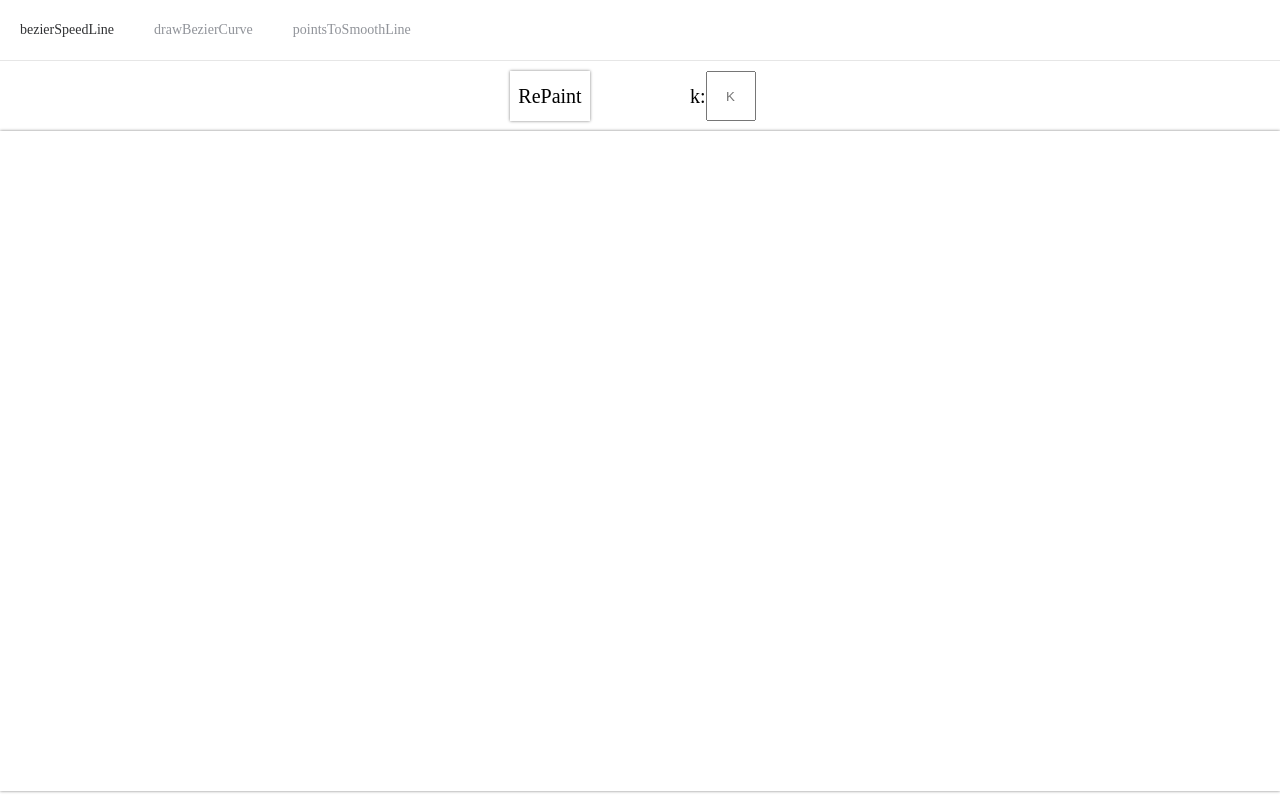
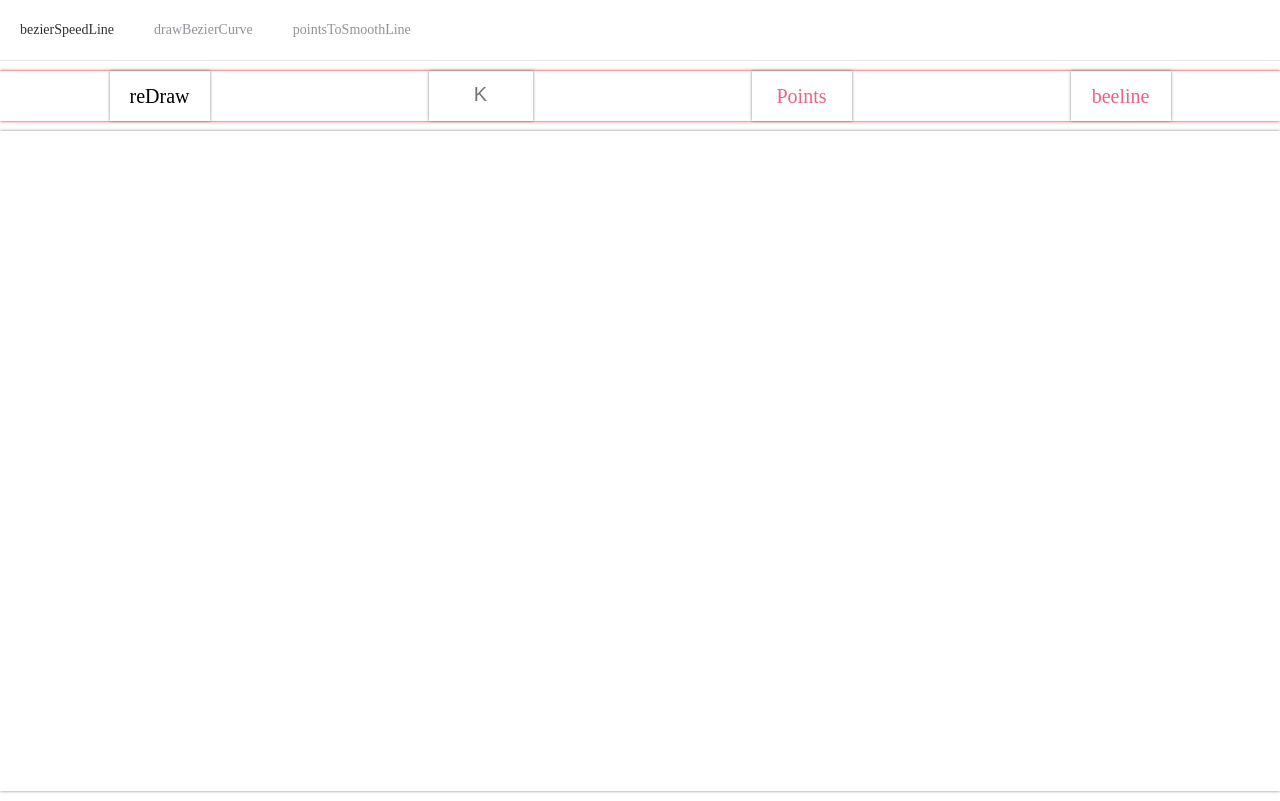
Before and after one commit to DataV-Team/FTP, a Vue app: page /#/pointsToSmoothLine in a window 1280 px wide. Built offline with nearby package versions, Linux system fonts and the light colour scheme.

Commit message:
完善 元素的 隐藏 显示

```diff
--- a/src/components/pointsToSmoothLine.vue
+++ b/src/components/pointsToSmoothLine.vue
@@ -1,11 +1,12 @@
 <template>
   <div id="points-to-smooth-line">
     <div class="action">
-      <div class="re-paint">RePaint</div>
-      <div class="k-value">
-        k:
-        <input type="text" placeholder="K">
-      </div>
+      <div @click="reDraw">reDraw</div>
+      <input type="text" placeholder="K">
+      <div :class="{red: enhance.pointsStatus}"
+        @click="changeDrawStatus('pointsStatus')">Points</div>
+      <div :class="{red: enhance.beelinesStatus}"
+        @click="changeDrawStatus('beelinesStatus')">beeline</div>
     </div>
     <canvas
       id="points-to-smooth-line-canvas"
@@ -77,7 +78,7 @@ export default {
       this.canvas.setAttribute('height', canvasWH.height)
     },
     /**
-     * @description         初始化canvas及必要数据
+     * @description         处理鼠标点下事件
      * @return  {undefined} 无返回值
      */
     handleMouseDown ({ offsetX, offsetY }) {
@@ -133,13 +134,17 @@ export default {
      * @return  {undefined} 无返回值
      */
     draw () {
-      const { drawPoints, drawBeelines, drawCurveLines } = this
+      const { ctx, canvasWH, drawPoints, drawBeelines, drawCurveLines, enhance } = this
 
-      drawPoints()
+      ctx.clearRect(0, 0, canvasWH.width, canvasWH.height)
 
-      drawBeelines()
+      const { pointsStatus, beelinesStatus, curvesStatus } = enhance
 
-      drawCurveLines()
+      pointsStatus && drawPoints()
+
+      beelinesStatus && drawBeelines()
+
+      curvesStatus && drawCurveLines()
     },
     /**
      * @description         绘制 绘制点
@@ -228,6 +233,31 @@ export default {
       ctx.stroke()
     },
     drawCurveLines () {
+    },
+    /**
+     * @description          重新绘制
+     * @return  {undefined}  无返回值
+     */
+    reDraw () {
+      const { draw } = this
+
+      this.drawData = []
+
+      this.lineClosedStatus = false
+
+      draw()
+    },
+    /**
+     * @description          切换绘制元素显示与隐藏状态
+     * @param   {string}     切换的元素状态键值
+     * @return  {undefined}  无返回值
+     */
+    changeDrawStatus (key) {
+      const { enhance, draw } = this
+
+      enhance[key] = !enhance[key]
+
+      draw()
     }
   },
   mounted () {
@@ -241,36 +271,37 @@ export default {
   width: 100%;
   height: calc(~"100% - 70px");
 
+  .red {
+    color: #f06183;
+  }
+
   .action {
-    margin: auto;
+    width: 100%;
     margin-top: 10px;
     margin-bottom: 10px;
-    width: 260px;
     height: 50px;
     font-size: 20px;
+    box-shadow: 0 0 3px red;
+    display: flex;
+    flex-direction: row;
+    justify-content: space-around;
+    line-height: 50px;
 
-    .re-paint {
-      float: left;
-      width: 80px;
-      height: 50px;
+    & > div, & > input {
+      width: 100px;
+      text-align: center;
       box-shadow: 0 0 3px gray;
-      text-align: center;
-      line-height: 50px;
+    }
+
+    div {
       cursor: pointer;
     }
 
-    .k-value {
-      float: left;
-      margin-left: 100px;
-      line-height: 50px;
+    input {
+      border: 0px;
 
-      input {
-        display: block;
-        float: right;
-        box-sizing: border-box;
-        width: 50px;
-        height: 50px;
-        text-align: center;
+      &::-webkit-input-placeholder {
+        font-size: 20px;
       }
     }
   }
```
Also changed, not shown: src/components/Untitled-1.txt (deleted).
